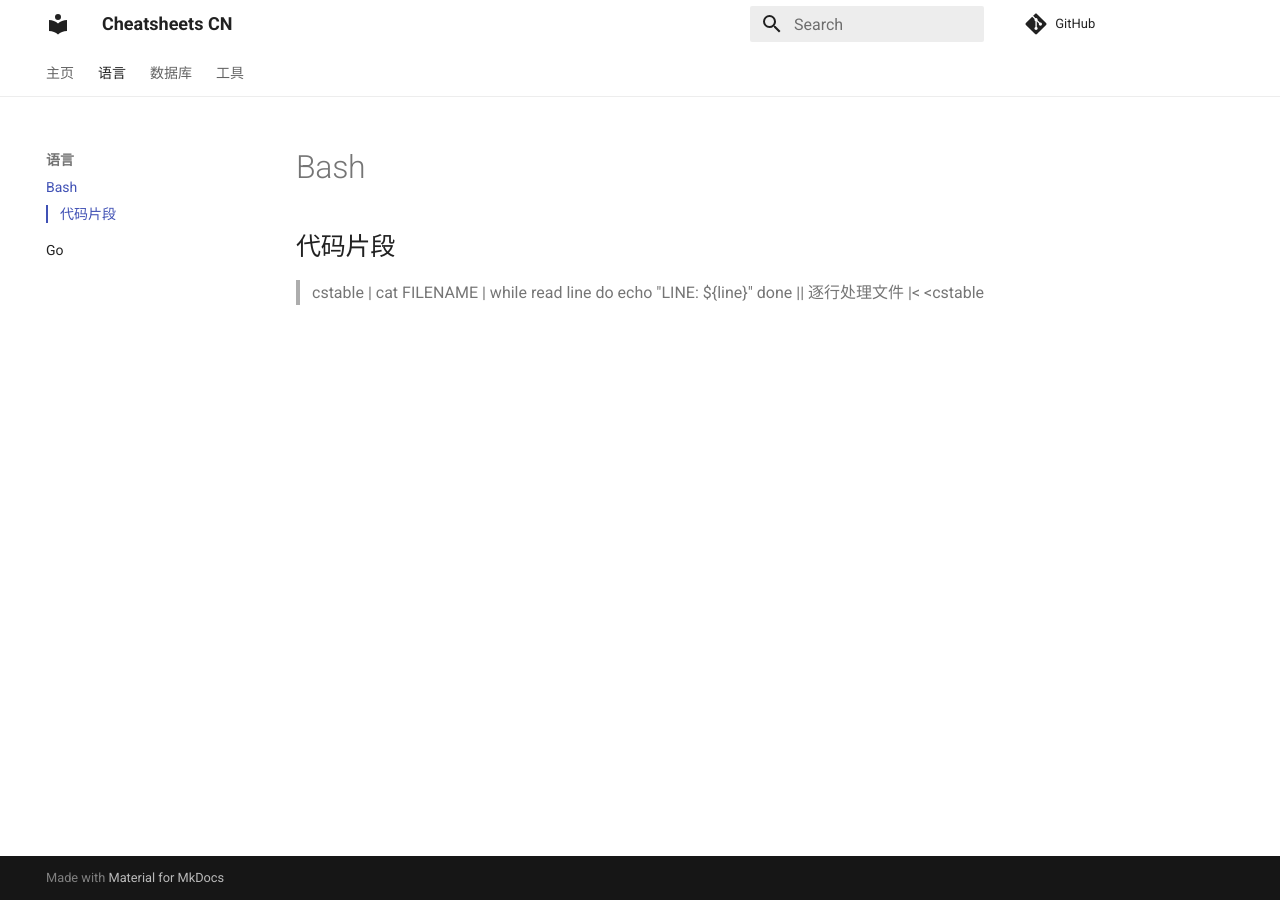
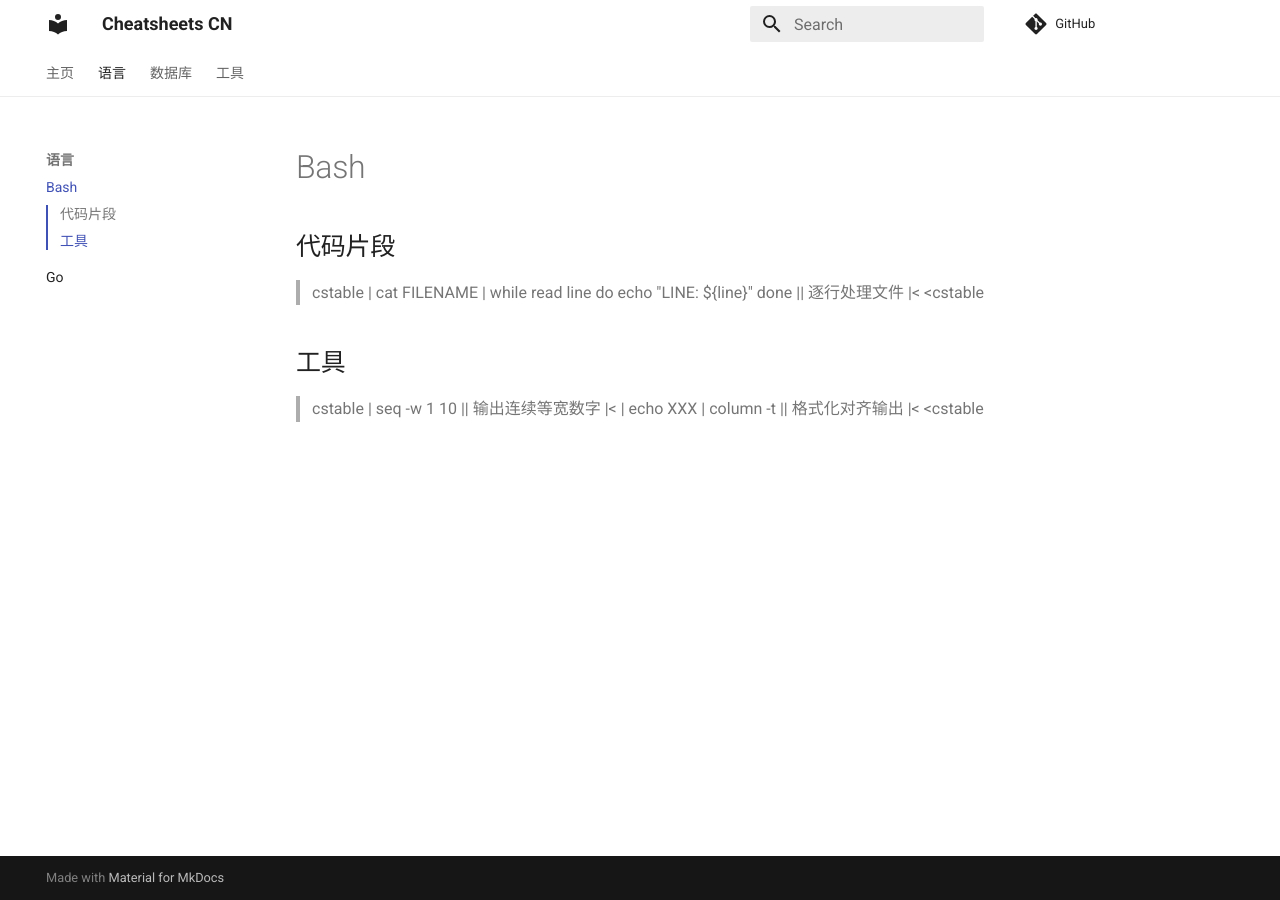
Before and after one commit to cheatsheets-cn/cheatsheets-cn, an MkDocs documentation site: the page built from docs/languages/bash.md, in a window 1280 px wide. Built offline with MkDocs 1.6.1 and Material for MkDocs 9.7.7, drawn with Linux system fonts in a browser that asks for light colours; comment, search, counter and statistics services are not loaded.

Commit message:
docs: bash 页面增加工具板块

```diff
--- a/docs/languages/bash.md
+++ b/docs/languages/bash.md
@@ -6,3 +6,10 @@ do
     echo "LINE: ${line}"
 done || 逐行处理文件 |<
 <cstable
+
+## 工具
+
+>cstable
+>| seq -w 1 10          || 输出连续等宽数字 |<
+>| echo XXX | column -t || 格式化对齐输出 |<
+<cstable
```
